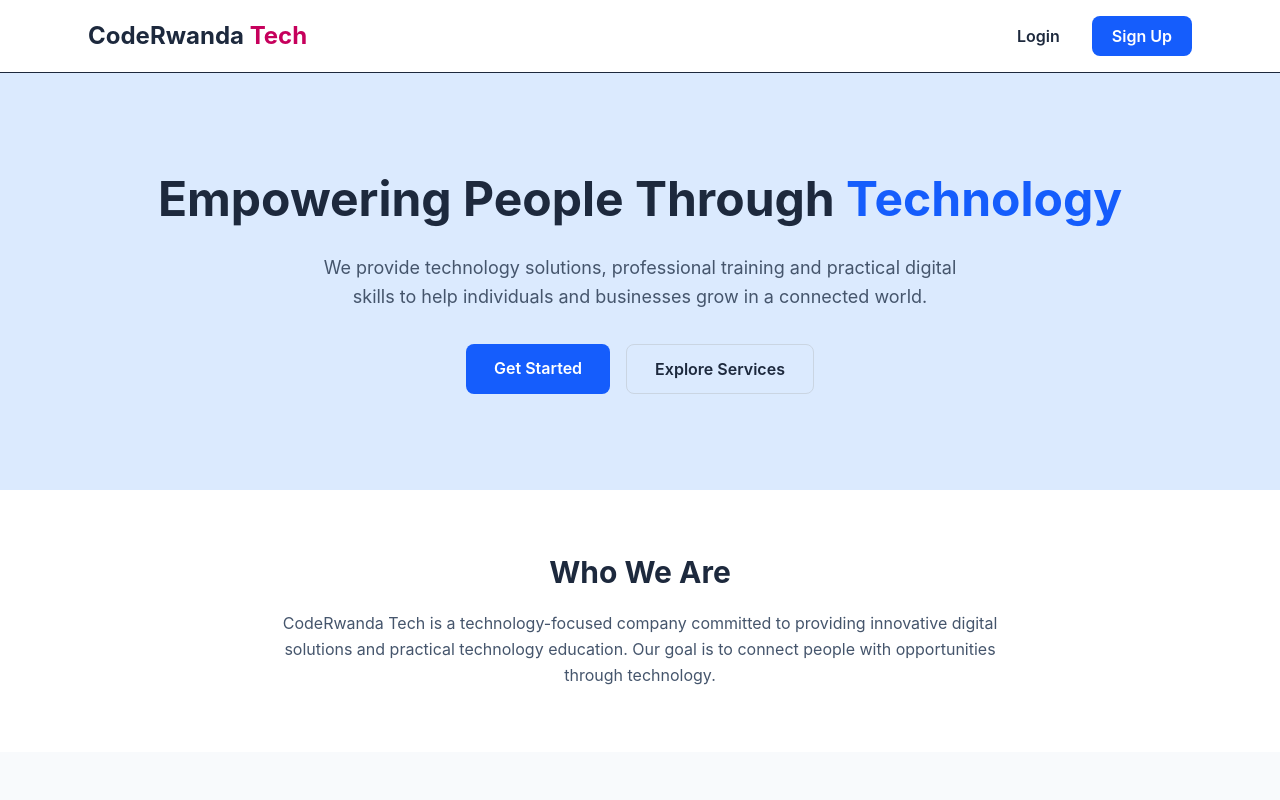
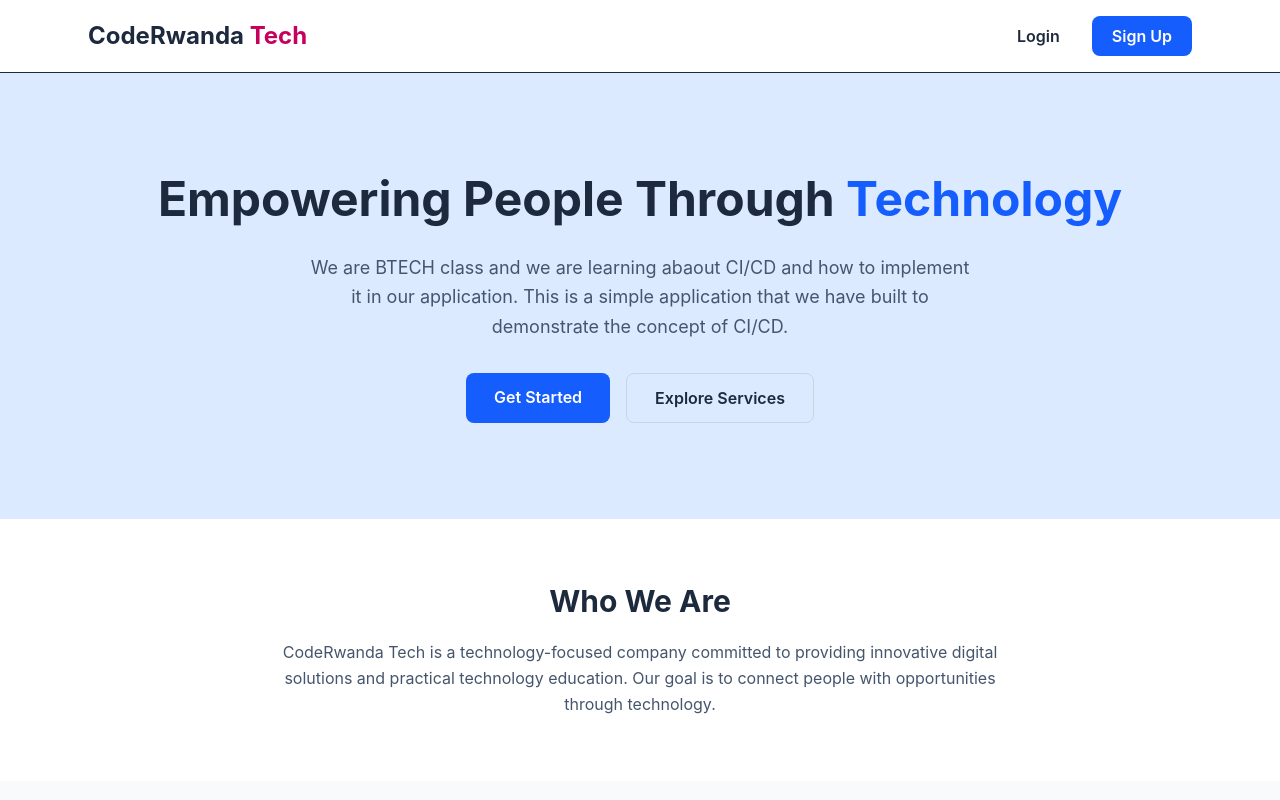
Before and after one commit to ndikubwimana12/SMS, a React (Vite) app in the folder client/: page / in a window 1280 px wide. Shown: the top 800 px of the page. Built offline with nearby package versions, Linux system fonts and the light colour scheme; no server answers.

Commit message:
we make changes about hero section message

```diff
--- a/client/src/pages/Home.jsx
+++ b/client/src/pages/Home.jsx
@@ -43,9 +43,7 @@ function Home() {
                     </h2>
 
                     <p className="max-w-2xl mx-auto text-lg text-slate-600 leading-relaxed mb-8">
-                        We provide technology solutions, professional training
-                        and practical digital skills to help individuals and
-                        businesses grow in a connected world.
+                        We are BTECH class and we are learning abaout CI/CD and how to implement it in our application. This is a simple application that we have built to demonstrate the concept of CI/CD.
                     </p>
 
                     <div className="flex justify-center gap-4 flex-wrap">
```
